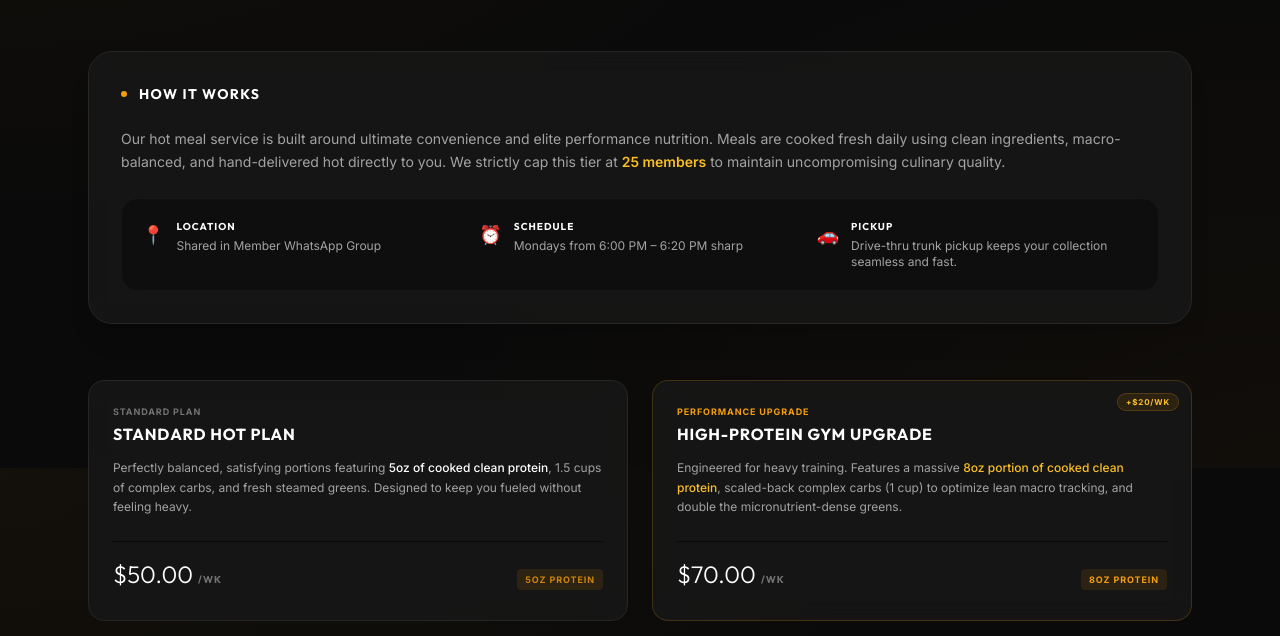
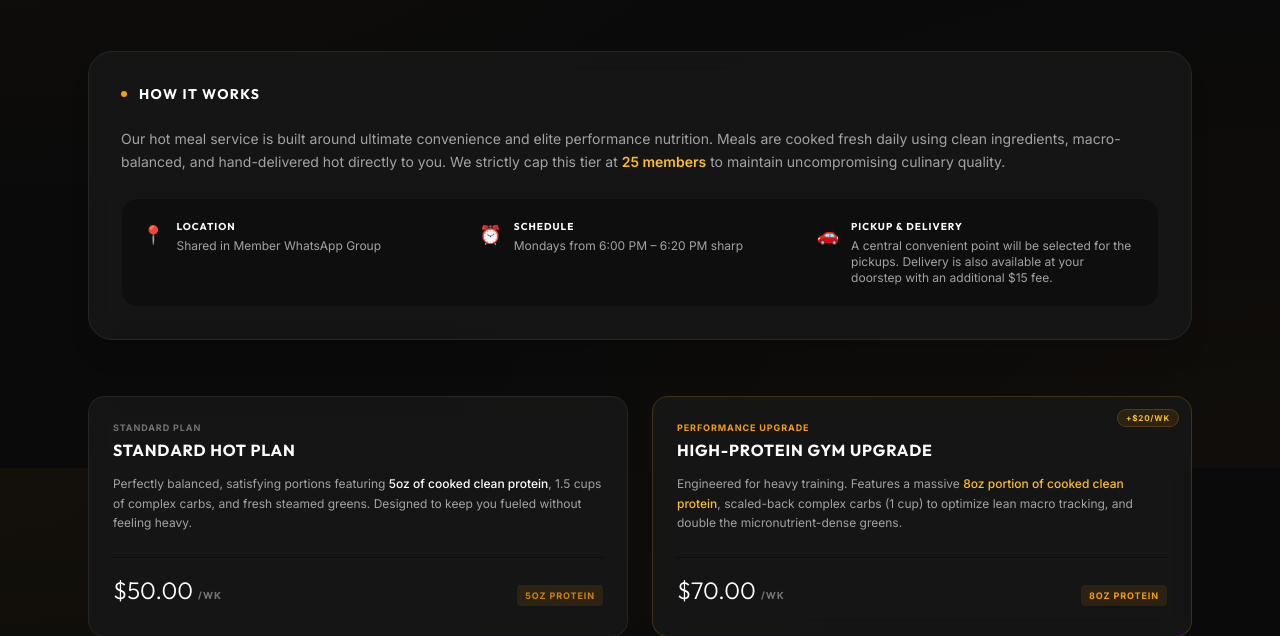
Before and after one commit to ananyasnh/vault716, a Flask app: page /tier/fresh-hot in a window 1280 px wide. Shown: the part 332-968 px from the top of the page. Run offline with Flask 3, Linux system fonts and the light colour scheme; data that the repository does not hold is empty; parts of the project's set-up code (start-up, migrations or seed data) failed here and were passed over; some libraries are stand-ins or nearby versions.

Commit message:
Update pickup logistics with doorstep delivery option

```diff
--- a/templates/register.html
+++ b/templates/register.html
@@ -64,7 +64,7 @@
 
                 <div class="text-xs text-neutral-400 space-y-4 max-h-64 overflow-y-auto pr-2 border-b border-neutral-800 pb-4 font-sans leading-relaxed">
                     <p><strong>1. Pickup &amp; Location Policy</strong><br>
-                    Vault 716 operates as a weekly pickup service. Distribution schedules and pickup coordinates are managed privately inside the member WhatsApp group. Members must pick up orders within the designated window.</p>
+                    Vault 716 operates as a weekly pickup service. A central convenient point will be selected for the pickups. Delivery is also available at your doorstep with an additional $15 fee. Distribution schedules are managed privately inside the member WhatsApp group. Members must pick up or receive orders within the designated window.</p>
 
                     <p><strong>2. Missed Pickups</strong><br>
                     Due to the fresh preparation of ingredients, missed pickups are non-refundable and will be forfeited. Repeated missed pickups will result in subscription suspension.</p>
--- a/templates/tier_details.html
+++ b/templates/tier_details.html
@@ -63,12 +63,8 @@
             <div class="flex items-start gap-3 flex-1">
                 <span class="text-lg mt-0.5">🚗</span>
                 <div>
-                    <h4 class="text-[10px] uppercase tracking-widest font-bold text-white">Pickup</h4>
-                    {% if tier_type == 'fresh-hot' %}
-                        <p class="text-xs text-neutral-400 mt-1">Drive-thru trunk pickup keeps your collection seamless and fast.</p>
-                    {% else %}
-                        <p class="text-xs text-neutral-400 mt-1">Pick up your insulated 5-meal box directly from our distribution vehicle.</p>
-                    {% endif %}
+                    <h4 class="text-[10px] uppercase tracking-widest font-bold text-white">Pickup & Delivery</h4>
+                    <p class="text-xs text-neutral-400 mt-1">A central convenient point will be selected for the pickups. Delivery is also available at your doorstep with an additional $15 fee.</p>
                 </div>
             </div>
         </div>
```
